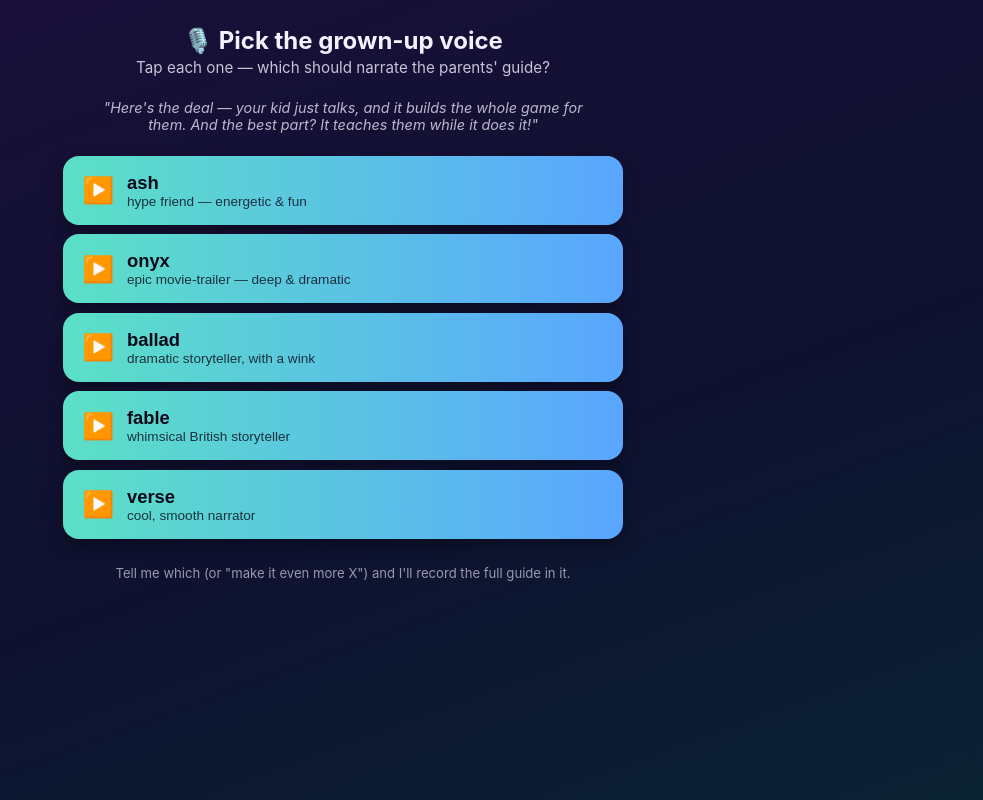
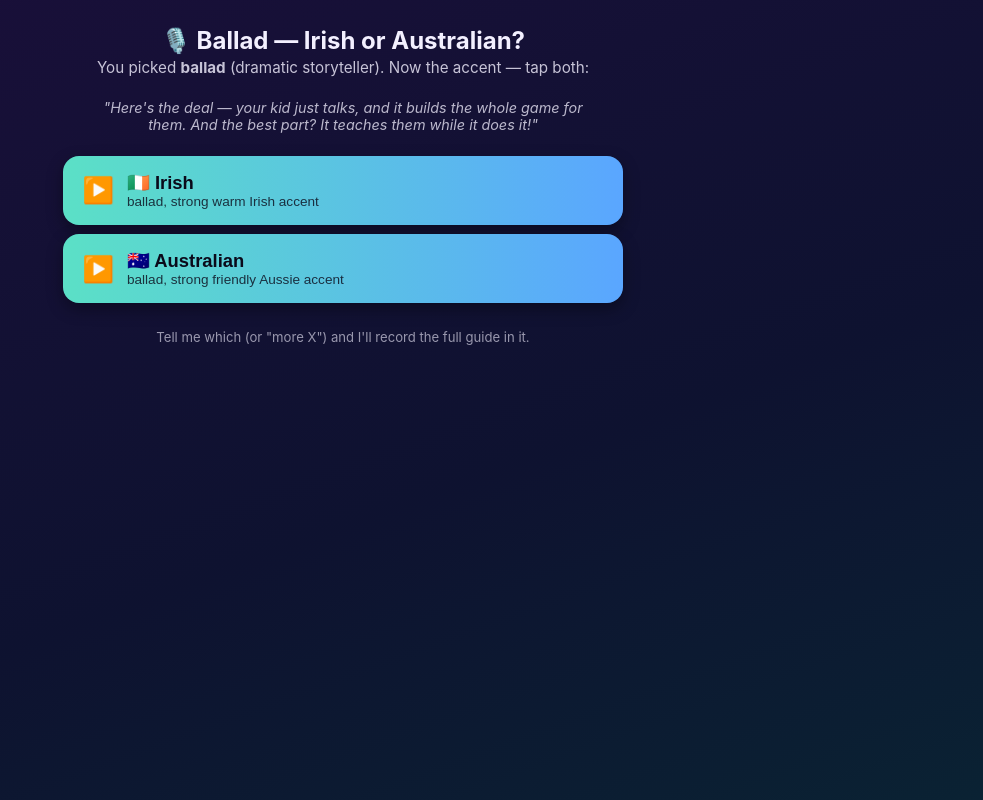
Before and after one commit to jackneil/claude-jacked-kids, a plain HTML site: page docs/audio/voices.html in a window 1280 px wide. Shown: the whole page, without its empty margins (297-1280 px from the left). Drawn offline with Linux system fonts and the light colour scheme.

Commit message:
chore(audio): ballad accent A/B — Irish vs Australian for the grown-up guide
Voice chosen (ballad); now picking the accent. Picker swapped to two ballad
samples — strong Irish vs strong Australian — so the accent gets the same
ear-test. Temporary; removed once chosen.

Co-Authored-By: Claude Opus 4.8 (1M context) <noreply@anthropic.com>

```diff
--- a/docs/audio/voices.html
+++ b/docs/audio/voices.html
@@ -25,17 +25,14 @@
 </head>
 <body>
 <div class="wrap">
-  <h1>🎙️ Pick the grown-up voice</h1>
-  <p class="tag">Tap each one — which should narrate the parents' guide?</p>
+  <h1>🎙️ Ballad — Irish or Australian?</h1>
+  <p class="tag">You picked <b>ballad</b> (dramatic storyteller). Now the accent — tap both:</p>
   <p class="line">"Here's the deal — your kid just talks, and it builds the whole game for them. And the best part? It teaches them while it does it!"</p>
 
-  <button class="v" data-src="samples/ash.mp3"><span class="tri"></span><span>ash <span class="sub">hype friend — energetic &amp; fun</span></span></button>
-  <button class="v" data-src="samples/onyx.mp3"><span class="tri"></span><span>onyx <span class="sub">epic movie-trailer — deep &amp; dramatic</span></span></button>
-  <button class="v" data-src="samples/ballad.mp3"><span class="tri"></span><span>ballad <span class="sub">dramatic storyteller, with a wink</span></span></button>
-  <button class="v" data-src="samples/fable.mp3"><span class="tri"></span><span>fable <span class="sub">whimsical British storyteller</span></span></button>
-  <button class="v" data-src="samples/verse.mp3"><span class="tri"></span><span>verse <span class="sub">cool, smooth narrator</span></span></button>
+  <button class="v" data-src="samples/ballad-irish.mp3"><span class="tri"></span><span>🇮🇪 Irish <span class="sub">ballad, strong warm Irish accent</span></span></button>
+  <button class="v" data-src="samples/ballad-australian.mp3"><span class="tri"></span><span>🇦🇺 Australian <span class="sub">ballad, strong friendly Aussie accent</span></span></button>
 
-  <p class="foot">Tell me which (or "make it even more X") and I'll record the full guide in it.</p>
+  <p class="foot">Tell me which (or "more X") and I'll record the full guide in it.</p>
 </div>
 <script>
   var cur=null;
```
Also changed, not shown: 2 other files.
